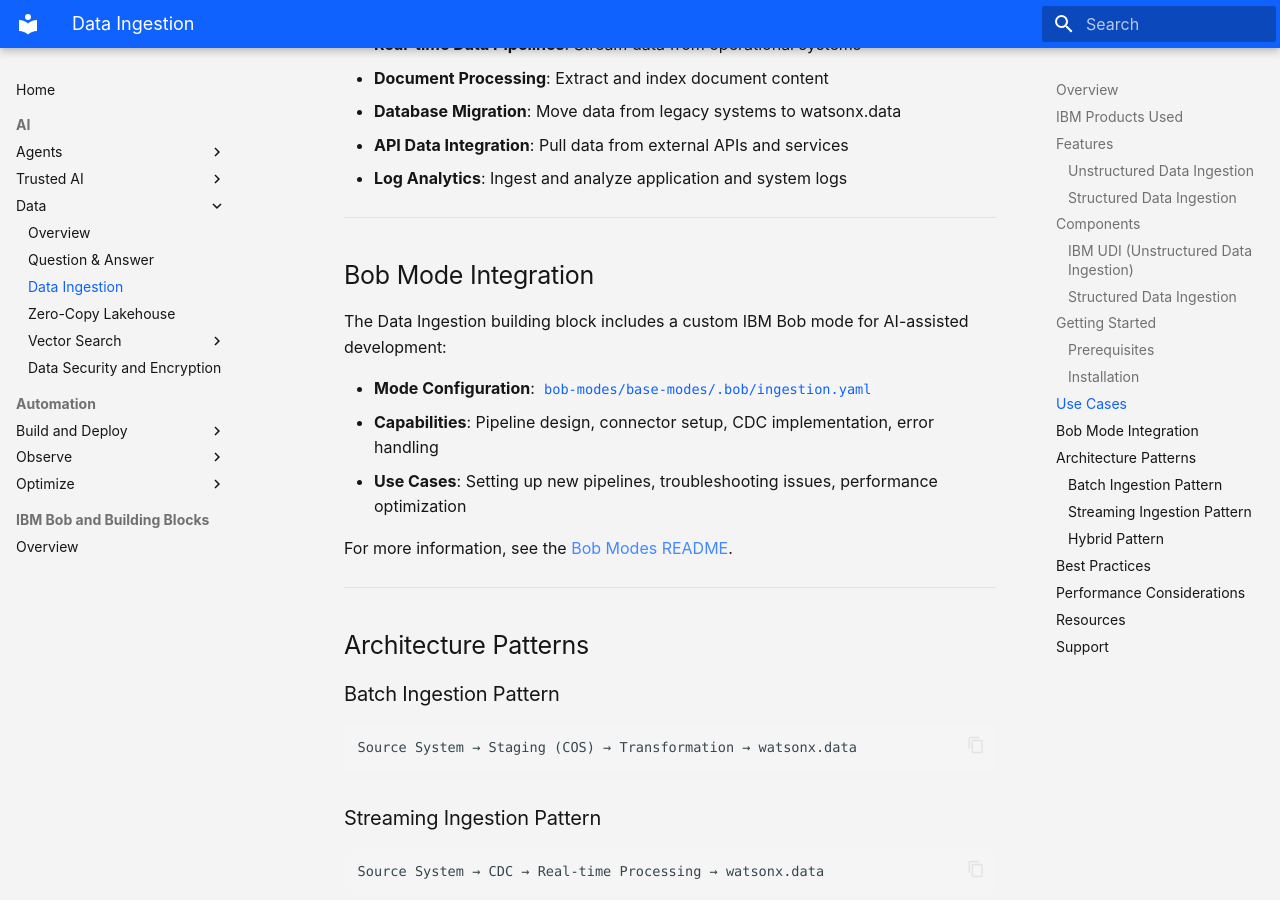
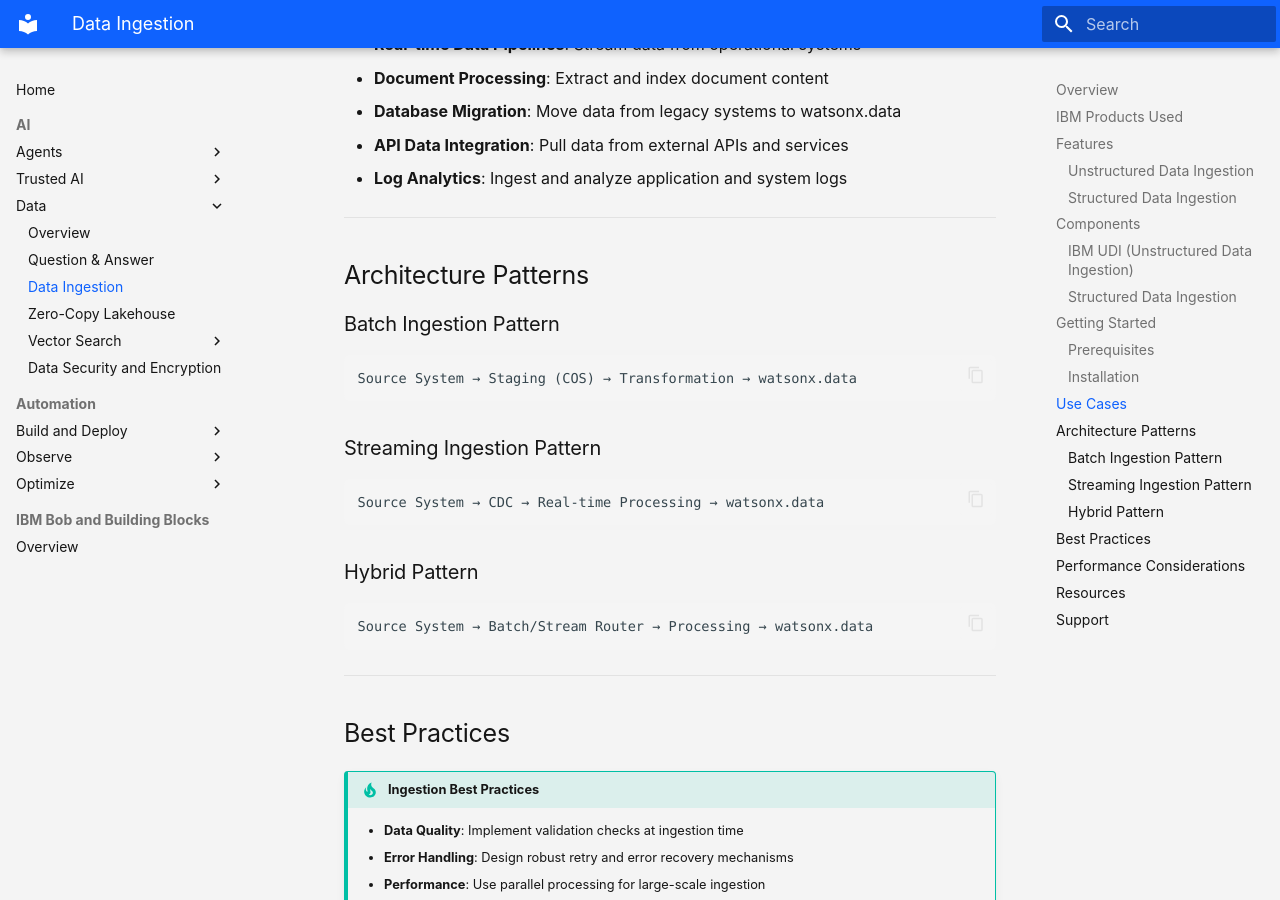
Before and after one commit to ibm-self-serve-assets/building-blocks-docs, an MkDocs documentation site: the page built from docs-src/ai-core/data/data-ingestion.md, in a window 1280 px wide and 900 px high, scrolled down 2819 px. Built offline with MkDocs 1.6.1 and Material for MkDocs 9.7.7, drawn with Linux system fonts in a browser that asks for light colours.

Commit message:
Update data-ingestion.md

```diff
--- a/docs-src/ai-core/data/data-ingestion.md
+++ b/docs-src/ai-core/data/data-ingestion.md
@@ -104,18 +104,6 @@
 
 ---
 
-## Bob Mode Integration
-
-The Data Ingestion building block includes a custom IBM Bob mode for AI-assisted development:
-
-- **Mode Configuration**: [`bob-modes/base-modes/.bob/ingestion.yaml`](https://github.com/ibm-self-serve-assets/building-blocks/tree/main/data-for-ai/data-ingestion/bob-modes/base-modes/.bob/ingestion.yaml)
-- **Capabilities**: Pipeline design, connector setup, CDC implementation, error handling
-- **Use Cases**: Setting up new pipelines, troubleshooting issues, performance optimization
-
-For more information, see the [Bob Modes README](https://github.com/ibm-self-serve-assets/building-blocks/tree/main/data-for-ai/data-ingestion/bob-modes/README.md).
-
----
-
 ## Architecture Patterns
 
 ### Batch Ingestion Pattern
```
